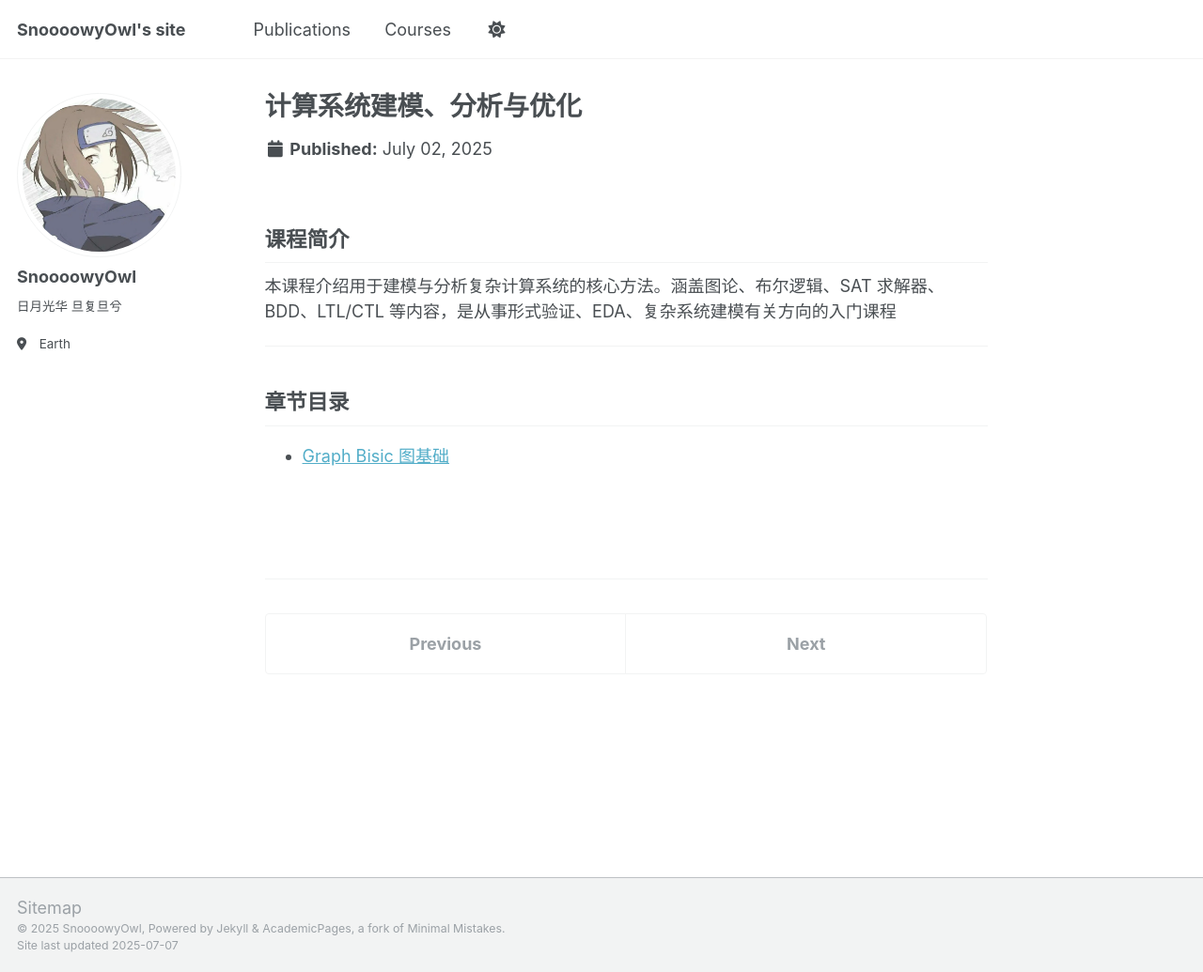
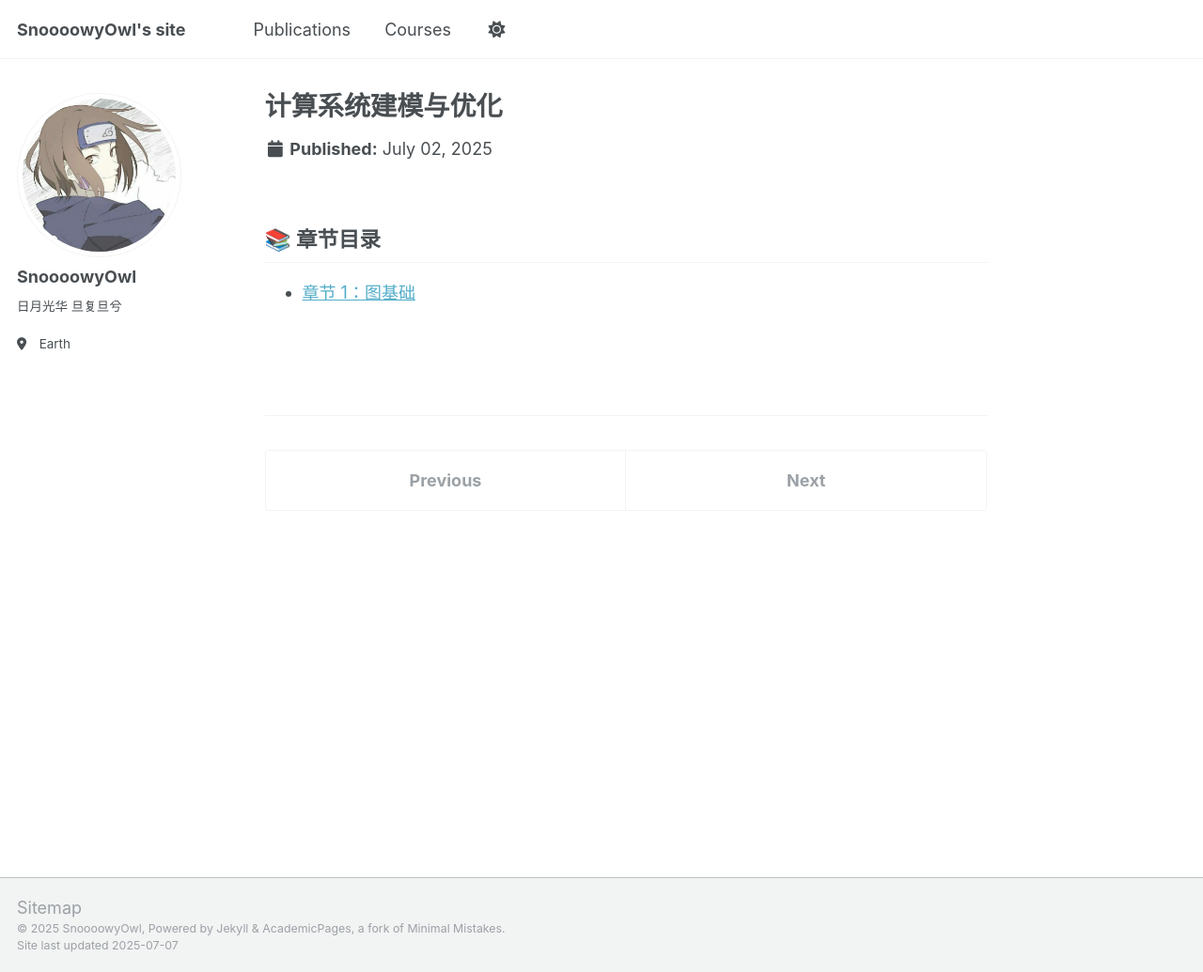
Before and after one commit to SnoooowyOwl/SnoooowyOwl.github.io, a Jekyll site: the page built from _courses/computing-system/computing-system.md, in a window 1280 px wide and 1035 px high. Shown: the whole window at 94% size. Built offline with Jekyll 4.4.1, drawn with Linux system fonts in a browser that asks for light colours; a script that is not in the unit is left out.

Commit message:
jump upadted

```diff
--- a/_courses/computingSystem/computingSystem.md
+++ b/_courses/computing-system/computing-system.md
@@ -1,5 +1,5 @@
 ---
-title: "计算系统建模、分析与优化"
+title: "计算系统建模与优化"
 collection: courses
 date: 2025-07-02
 excerpt: "介绍图算法、BDD、SAT、命题逻辑、时序逻辑等内容"
@@ -9,34 +9,28 @@ classes: wide
 weight: 2
 ---
 
-## 课程简介
-本课程介绍用于建模与分析复杂计算系统的核心方法。涵盖图论、布尔逻辑、SAT 求解器、BDD、LTL/CTL 等内容，是从事形式验证、EDA、复杂系统建模有关方向的入门课程
-
----
-
-## 章节目录
+## 📚 章节目录
 
 <ul>
-  {% assign course_pages = site.courses | where: "parent", page.slug | sort: "date" %}
+  {% assign course_pages = site.courses | where: "parent", page.slug | sort: "weight" %}
   {% for page in course_pages %}
     <li><a href="{{ page.url }}">{{ page.title }}</a></li>
   {% endfor %}
 </ul>
 
-
-
-
-
+{% comment %}
+课程主页的上一页下一页跳转（只跳课程主页之间）
+{% endcomment %}
 {% assign siblings = site.courses | where_exp: "item", "item.parent == nil" | sort: "weight" %}
 {% assign current_index = siblings | index_of: page %}
 
 <nav class="pagination">
   {% if current_index > 0 %}
-    {% assign prev = siblings[current_index | minus:1] %}
+    {% assign prev = siblings[current_index | minus: 1] %}
     <a class="prev" href="{{ prev.url }}">&larr; {{ prev.title }}</a>
   {% endif %}
-  {% if current_index < siblings.size | minus:1 %}
-    {% assign next = siblings[current_index | plus:1] %}
+  {% if current_index < siblings.size | minus: 1 %}
+    {% assign next = siblings[current_index | plus: 1] %}
     <a class="next" href="{{ next.url }}">{{ next.title }} &rarr;</a>
   {% endif %}
 </nav>
```
Also changed, not shown: _courses/computing-system/chapter1.md (renamed from _courses/computingSystem/chapter1.md, +9 -5 lines), _courses/digital-design/chapter1.md (+8 -4 lines), _courses/digital-design/digital-design.md (+9 -11 lines).
